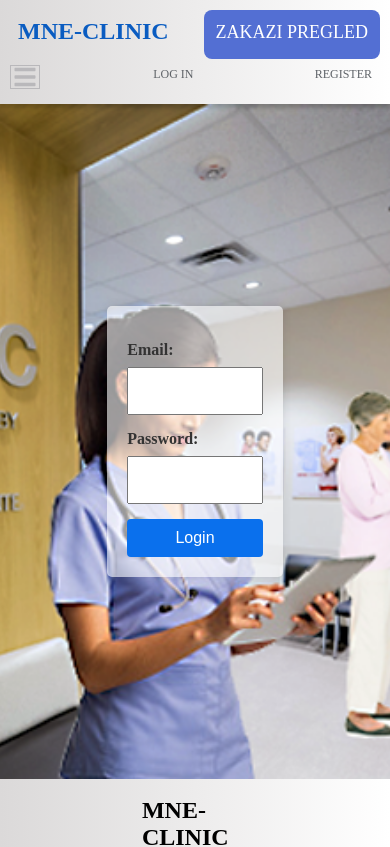
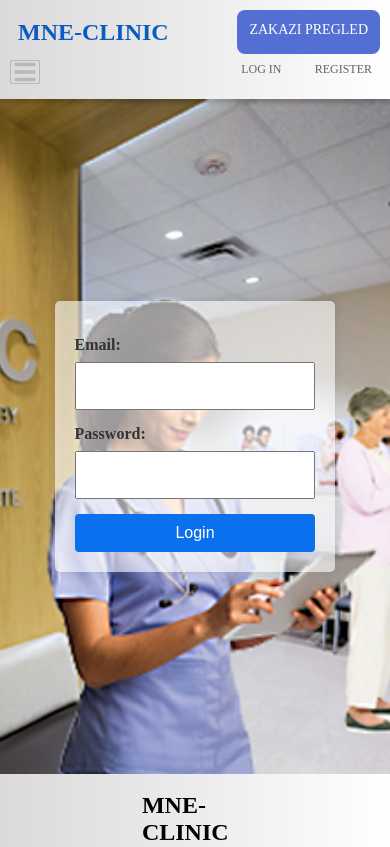
Before and after one commit to cchiper048/mne-clinics, a React (Vite) app in the folder frontend/: page /login in a window 390 px wide. Shown: the top 847 px of the page. Built offline with nearby package versions, Linux system fonts and the light colour scheme.

Commit message:
fetch user

```diff
--- a/frontend/src/components/Header.jsx
+++ b/frontend/src/components/Header.jsx
@@ -1,14 +1,22 @@
 import React from "react";
-import { useState } from "react";
+import { useState, useContext } from "react";
 import "../styles/header.css";
-import { FaBars } from "react-icons/fa";
-import { Link } from "react-router-dom";
+import { FaBars, FaUser } from "react-icons/fa";
+import { Link, useNavigate } from "react-router-dom";
 import { Modal } from "./Modal";
+import { AuthContext } from "../services/AuthContext";
 
 const Header = () => {
   const [showModal, setShowModal] = useState(false);
+  const { authToken, logout, user } = useContext(AuthContext);
+  const navigate = useNavigate();
+
   const handleModal = () => {
     setShowModal(!showModal);
+  };
+  const handleLogout = () => {
+    logout();
+    navigate("/");
   };
   return (
     <>
@@ -26,8 +34,24 @@ const Header = () => {
             <FaBars onClick={handleModal} />
           </div>
 
-          <Link to="/login">Log in</Link>
-          <Link to="/register">Register</Link>
+          {authToken ? (
+            <div className="login-reg">
+              <p>
+                <span>
+                  <FaUser />
+                </span>
+                {user}
+              </p>
+              <button onClick={handleLogout} id="logout-button">
+                Logout
+              </button>
+            </div>
+          ) : (
+            <div className="login-reg">
+              <Link to="/login">Log in</Link>
+              <Link to="/register">Register</Link>
+            </div>
+          )}
         </div>
       </header>
       <Modal show={showModal} setShow={setShowModal}></Modal>
--- a/frontend/src/components/ZakaziPregled.jsx
+++ b/frontend/src/components/ZakaziPregled.jsx
@@ -9,6 +9,7 @@ export const ZakaziPregled = () => {
   const [selectedDoctor, setSelectedDoctor] = useState("");
   const [appointmentDate, setAppointmentDate] = useState(new Date());
   const [appointmentTime, setAppointmentTime] = useState("");
+  const [availableTimes, setAvailableTimes] = useState([]);
 
   useEffect(() => {
     const fetchDoctors = async () => {
@@ -24,6 +25,25 @@ export const ZakaziPregled = () => {
     fetchDoctors();
   }, []);
 
+  useEffect(() => {
+    const fetchAvailableTimes = async () => {
+      if (selectedDoctor && appointmentDate) {
+        const formattedDate = appointmentDate.toISOString().split("T")[0];
+        try {
+          const response = await fetch(
+            `/appointment?doctor=${selectedDoctor}&date=${formattedDate}`
+          );
+          const data = await response.json();
+          setAvailableTimes(data);
+        } catch (error) {
+          console.error("Error fetching available times:", error);
+        }
+      }
+    };
+
+    fetchAvailableTimes();
+  }, [selectedDoctor, appointmentDate]);
+
   const handleSubmit = (event) => {
     event.preventDefault();
     const appointmentDetails = {
@@ -34,7 +54,7 @@ export const ZakaziPregled = () => {
     console.log("Appointment Details:", appointmentDetails);
 
     // Send the appointment details to the server
-    fetch("", {
+    fetch("/appointment", {
       method: "POST",
       headers: {
         "Content-Type": "application/json",
@@ -47,6 +67,15 @@ export const ZakaziPregled = () => {
       })
       .catch((error) => console.error("Error:", error));
   };
+
+  const isWeekday = (date) => {
+    const day = date.getDay();
+    return day !== 0 && day !== 6;
+  };
+
+  const minDate = new Date();
+  const maxDate = new Date();
+  maxDate.setDate(minDate.getDate() + 7);
 
   return (
     <section className="zakazi-container">
@@ -62,7 +91,7 @@ export const ZakaziPregled = () => {
             <option value="">--Izaberite doktora--</option>
             {doctors.map((doctor) => (
               <option key={doctor.id} value={doctor.id}>
-                {`${doctor.firstName}  ${doctor.lastName}`}
+                {`${doctor.firstName} ${doctor.lastName}`}
               </option>
             ))}
           </select>
@@ -74,19 +103,28 @@ export const ZakaziPregled = () => {
             selected={appointmentDate}
             onChange={(date) => setAppointmentDate(date)}
             dateFormat="yyyy/MM/dd"
+            filterDate={isWeekday}
+            minDate={minDate}
+            maxDate={maxDate}
             required
           />
         </div>
 
         <div>
           <label htmlFor="time">Izaberi Vrijeme:</label>
-          <input
-            type="time"
+          <select
             id="time"
             value={appointmentTime}
             onChange={(e) => setAppointmentTime(e.target.value)}
             required
-          />
+          >
+            <option value="">--Izaberite vreme--</option>
+            {availableTimes.map((time, index) => (
+              <option key={index} value={time}>
+                {time}
+              </option>
+            ))}
+          </select>
         </div>
 
         <button type="submit">Zakazi</button>
--- a/frontend/src/pages/Register.jsx
+++ b/frontend/src/pages/Register.jsx
@@ -17,7 +17,7 @@ export const Register = () => {
   const [success, setSuccess] = useState(null);
   const navigate = useNavigate();
 
-  const { login } = useContext(AuthContext);
+  const { login, user } = useContext(AuthContext);
 
   const handleNameChange = (e) => setName(e.target.value);
   const handleSurnameChange = (e) => setSurname(e.target.value);
@@ -46,8 +46,10 @@ export const Register = () => {
         address,
         password,
       });
+      const userResponse = await axiosInstance.post("/user/");
+      const userData = userResponse.data;
       const token = response.data.token;
-      login(token);
+      login(token, userData);
       setSuccess("Uspešna registracija!");
       setError(null);
       navigate("/");
--- a/frontend/src/services/AuthContext.jsx
+++ b/frontend/src/services/AuthContext.jsx
@@ -6,6 +6,7 @@ export const AuthProvider = ({ children }) => {
   const [authToken, setAuthToken] = useState(
     localStorage.getItem("authToken") || null
   );
+  const [user, setUser] = useState(null);
 
   useEffect(() => {
     const token = localStorage.getItem("token");
@@ -14,18 +15,20 @@ export const AuthProvider = ({ children }) => {
     }
   }, []);
 
-  const login = (token) => {
+  const login = (token, userData) => {
     setAuthToken(token);
+    setUser(userData);
     localStorage.setItem("token", token);
   };
 
   const logout = () => {
     setAuthToken(null);
+    setUser(null);
     localStorage.removeItem("token");
   };
 
   return (
-    <AuthContext.Provider value={{ authToken, login, logout }}>
+    <AuthContext.Provider value={{ authToken, login, logout, user, setUser }}>
       {children}
     </AuthContext.Provider>
   );
--- a/frontend/src/services/auth.js
+++ b/frontend/src/services/auth.js
@@ -1,21 +1,30 @@
-import axios from "axios";
 import { useContext } from "react";
 import { AuthContext } from "../services/AuthContext";
 import { useAxiosInstance } from "./axiosInstance";
 
 export const useAuth = () => {
-  const { login, logout } = useContext(AuthContext);
+  const { setToken, setUser, login, logout } = useContext(AuthContext);
   const axiosInstance = useAxiosInstance();
 
   const authenticate = async (email, password) => {
     try {
-      const response = await axiosInstance.post("/test-protected/", {
+      const response = await axiosInstance.post("/login/", {
         email,
         password,
       });
-      console.log(response.data);
+
+      const token = response.data.token;
+      setToken(token);
+      axiosInstance.defaults.headers.common[
+        "Authorization"
+      ] = `Bearer ${token}`;
+
+      const userResponse = await axiosInstance.get("/user/");
+      const userData = userResponse.data;
+      setUser(userResponse.data);
+      login(token, userData);
     } catch (error) {
-      throw new Error("Nepostojeci korisnik!");
+      throw new Error("Nepostojeći korisnik!");
     }
   };
 
--- a/frontend/src/styles/header.css
+++ b/frontend/src/styles/header.css
@@ -18,9 +18,25 @@ header {
   width: 30%;
   display: flex;
   align-items: center;
+  justify-content: right;
+  font-size: 24px;
+}
+.login-reg {
+  width: 70%;
+  display: flex;
   justify-content: center;
-  gap: 32px;
-  font-size: 24px;
+  align-items: center;
+  gap: 16px;
+}
+#logout-button {
+  background-color: #000;
+  width: 50%;
+}
+.login-reg p {
+  display: flex;
+  justify-content: center;
+  align-items: center;
+  gap: 6px;
 }
 header a {
   display: inline-block;
@@ -33,6 +49,7 @@ header a {
   border-right: 1px solid rgb(86, 85, 85);
   text-align: center;
 }
+
 header a:last-child {
   border: none;
 }
@@ -47,6 +64,9 @@ header a::after {
 }
 header a:hover::after {
   width: 80%;
+}
+.login-reg a {
+  width: 100%;
 }
 
 .nav-icon {
@@ -180,6 +200,7 @@ header a:hover::after {
     align-items: flex-start;
     padding: 20px;
     flex-wrap: wrap;
+    align-items: center;
   }
   header a {
     border: none;
@@ -188,6 +209,13 @@ header a:hover::after {
   .right-header {
     width: 100%;
     justify-content: space-between;
+  }
+  .login-reg {
+    width: 40%;
+    justify-content: flex-end;
+  }
+  .login-reg a {
+    font-size: 18px;
   }
 
   .logo {
@@ -217,10 +245,11 @@ header a:hover::after {
 @media (max-width: 576px) {
   header {
     padding: 10px;
+    align-items: center;
   }
 
-  .right-header {
-    gap: 16px;
+  .right-header a {
+    font-size: 16px;
   }
 
   .logo {
@@ -249,3 +278,19 @@ header a:hover::after {
     font-size: 20px;
   }
 }
+@media (max-width: 470px) {
+  .zakazi {
+    font-size: 14px;
+  }
+  .right-header {
+    width: 100%;
+  }
+  .right-header a {
+    font-size: 12px;
+  }
+}
+@media (max-width: 310px) {
+  .logo h2 {
+    font-size: 18px;
+  }
+}
--- a/frontend/src/styles/login.css
+++ b/frontend/src/styles/login.css
@@ -86,3 +86,8 @@ button:hover {
 .err-hide {
   display: none;
 }
+@media (max-width: 700px) {
+  .login-form {
+    width: 80%;
+  }
+}
```
